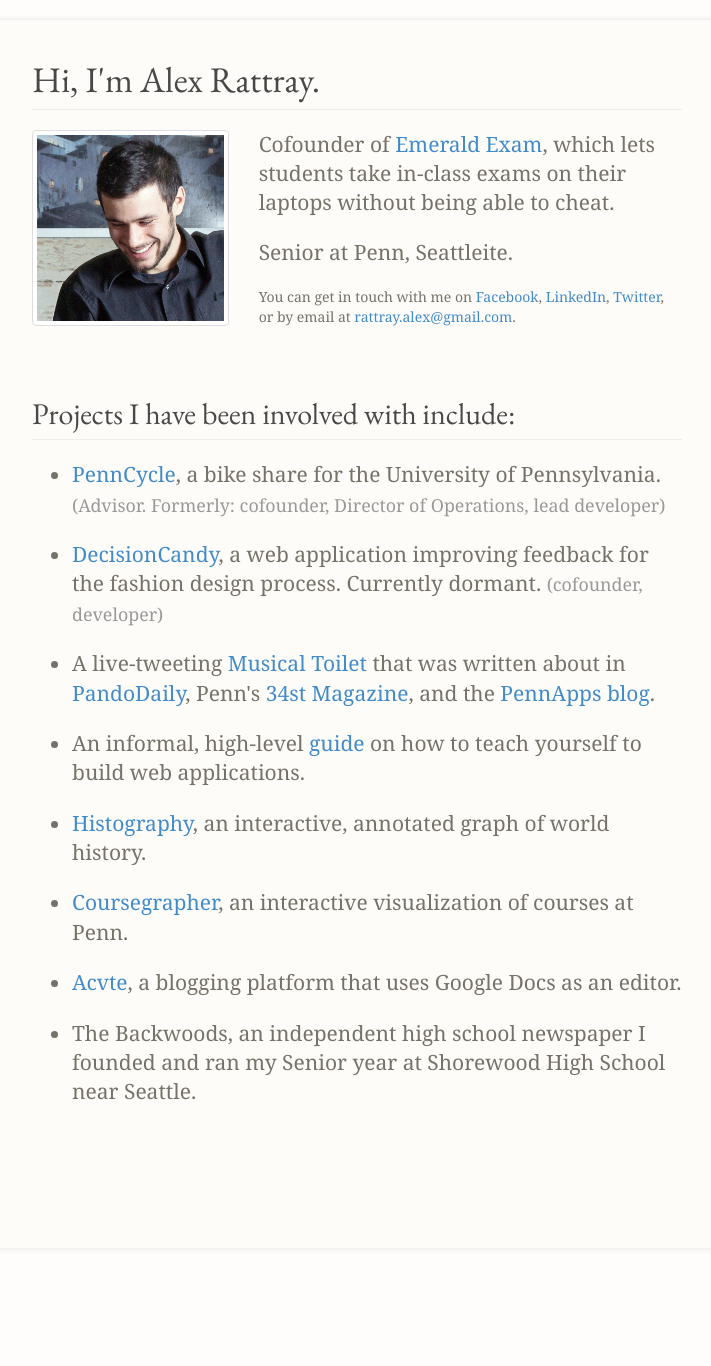
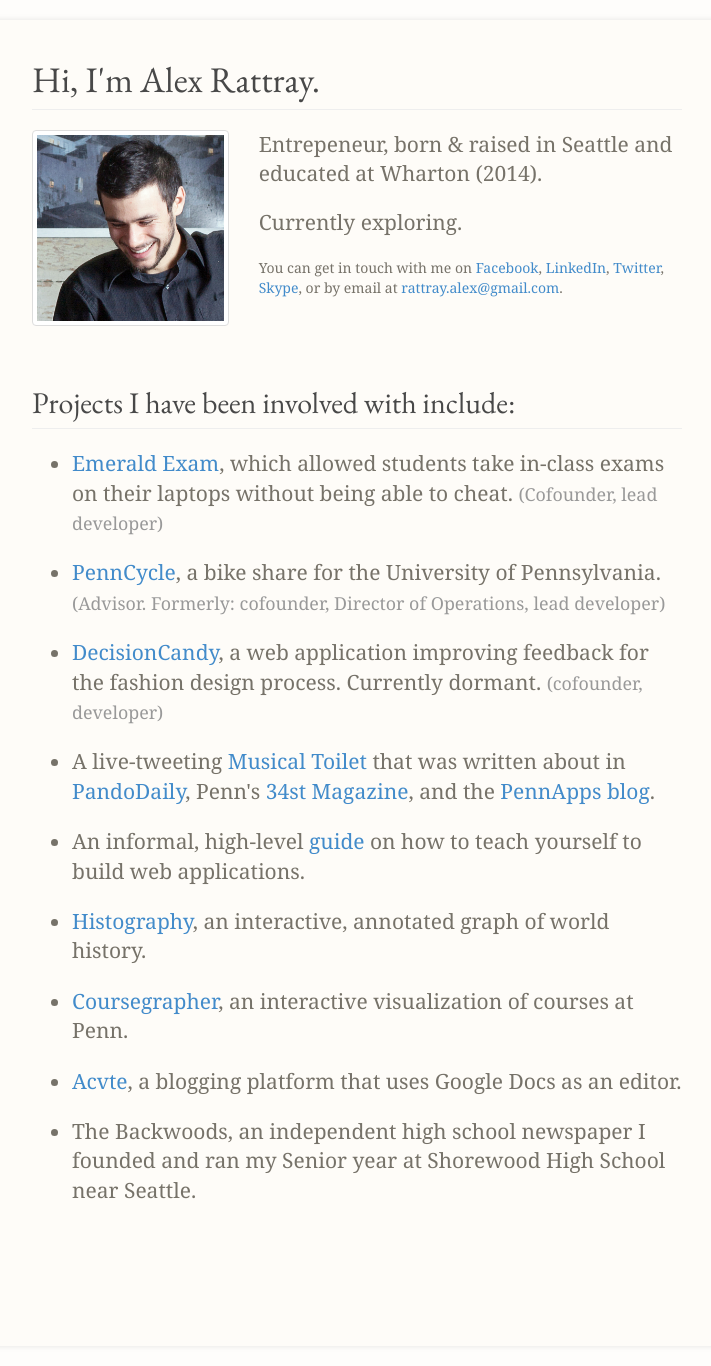
Before and after one commit to rattrayalex/rattrayalex.github.io, a Jekyll site: the page index.html, which Jekyll copies as it is, in a window 1280 px wide. Shown: the whole page, without its empty margins (283-994 px from the left). Built offline with Jekyll 4.4.1, drawn with Linux system fonts in a browser that asks for light colours; Markdown is read by kramdown in place of the engine named in the settings; before the commit the page ends 1268 px from its top, so only the background shows below that.

Commit message:
add skype, update to reflect graduation from Penn & Emerald

```diff
--- a/index.html
+++ b/index.html
@@ -74,17 +74,16 @@
 
         <div class="col-md-8 col-sm-8">
           <p class="lead">
-            Cofounder of
-            <a href="http://emeraldexam.com">Emerald Exam</a>,
-            which lets students take in-class exams on their laptops without being able to cheat.
+            Entrepeneur, born &amp; raised in Seattle and educated at Wharton (2014).
           </p><p class="lead">
-            Senior at Penn, Seattleite.
+            Currently exploring.
           </p>
           <p>
             You can get in touch with me on
             <a href="http://facebook.com/rattray.alex">Facebook</a>,
             <a href="http://www.linkedin.com/pub/alex-rattray/18/938/397">LinkedIn</a>,
             <a href="http://twitter.com/RattrayAlex">Twitter</a>,
+            <a href="skype:rattrayalex" title="rattrayalex">Skype</a>,
             or by email at
             <a href="mailto:rattray.alex+.com@gmail.com">rattray.alex@gmail.com</a>.
           </p>
@@ -95,6 +94,10 @@
 
       <h2 class="page-header">Projects I have been involved with include:</h2>
       <ul class="lead">
+        <li>
+          <a href="http://emeraldexam.com">Emerald Exam</a>, which allowed students take in-class exams on their laptops without being able to cheat.
+          <small class="text-muted">(Cofounder, lead developer)</small>
+        </li>
         <li>
           <a href="http://penncycle.org">PennCycle</a>, a bike share for the University of Pennsylvania.
           <small class="text-muted">(Advisor. Formerly: cofounder, Director of Operations, lead developer)</small>
```
